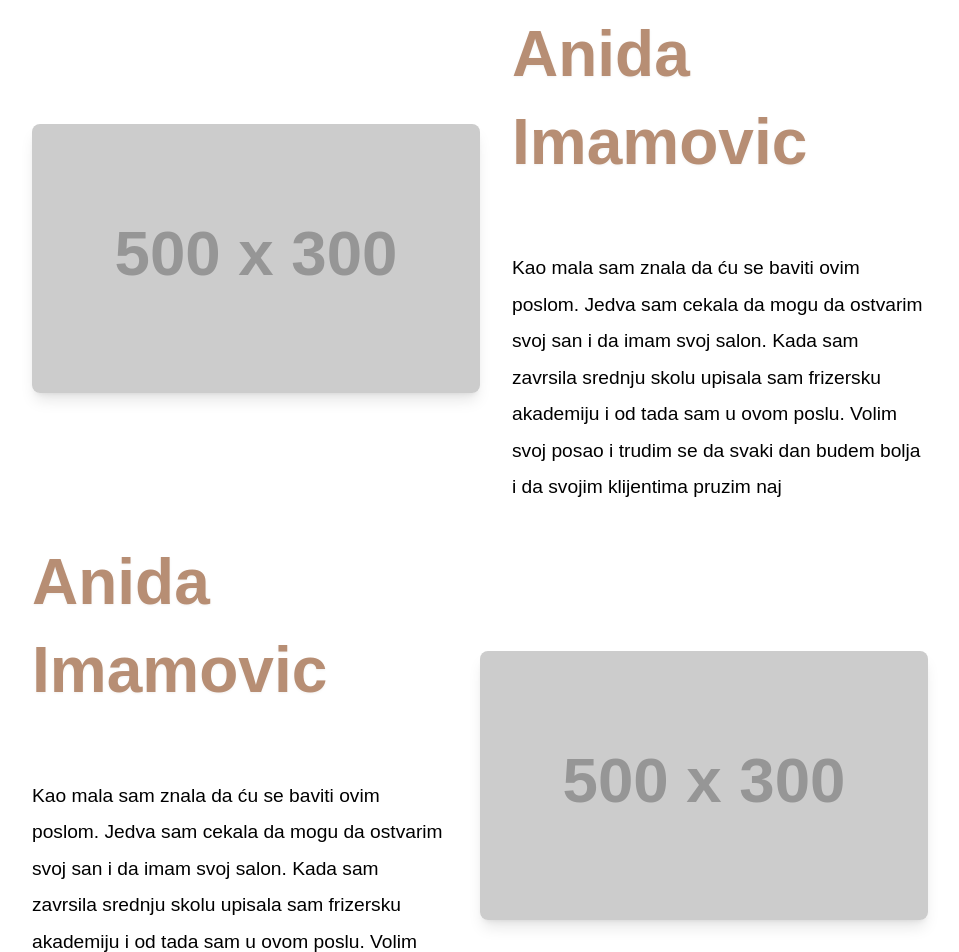
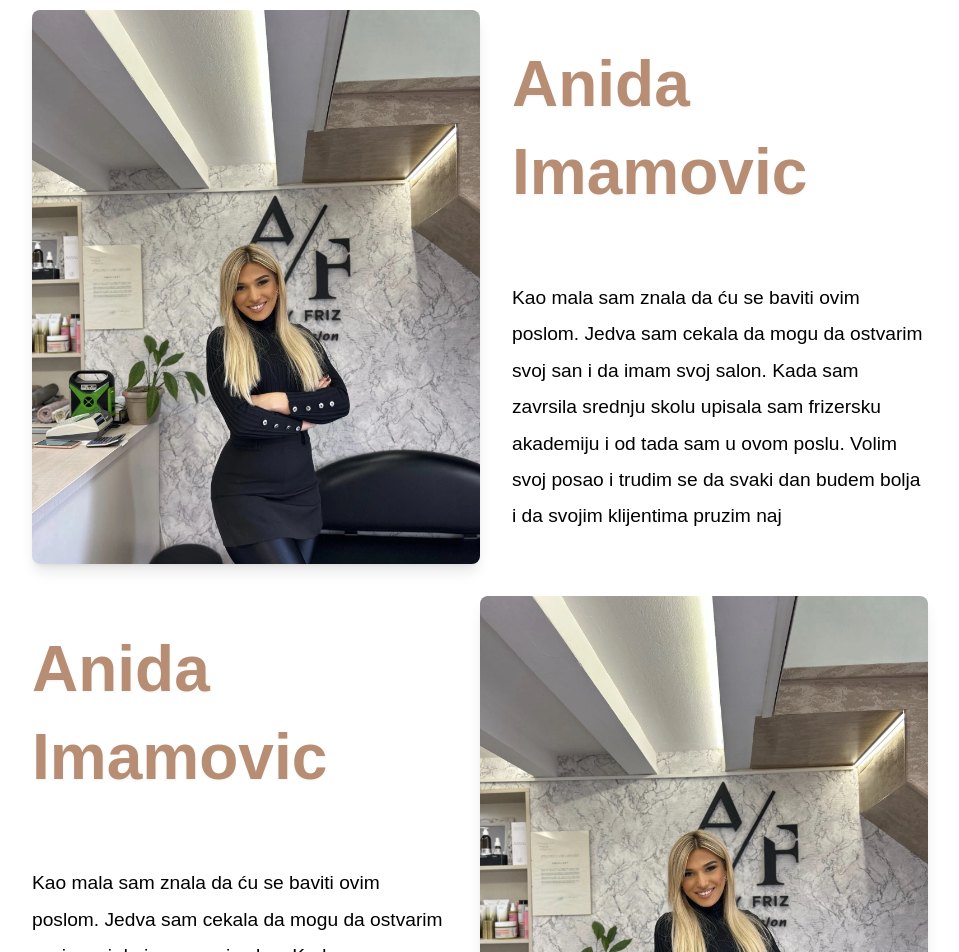
Before and after one commit to MeldinRadoncic/ancyfriz, a React (Create React App) app: page /anidaimamovic in a window 1280 px wide. Shown: the part 520-1472 px from the top of the page, without its empty margins (160-1119 px from the left). Built offline with nearby package versions, Linux system fonts and the light colour scheme.

Commit message:
Adding images and update styles

```diff
--- a/src/Components/Pages/AnidaPage/AnidaPage.jsx
+++ b/src/Components/Pages/AnidaPage/AnidaPage.jsx
@@ -17,7 +17,7 @@ const AnidaPage = () => {
         <div className='container mx-auto px-8 lg:px-24'>
           {/* Image and Text Section */}
           <ImageTextBlock
-            imageSrc='https://via.placeholder.com/500x300'
+            imageSrc='./images/AboutMePage/anidaimamovicsalon.webp'
             altText='Vlasnica Salona Anida Imamovic'
             title='Anida Imamovic'
             description='Kao mala sam znala da ću se baviti ovim poslom. Jedva sam cekala da mogu da ostvarim svoj san i da imam svoj salon. Kada sam zavrsila srednju skolu upisala sam frizersku akademiju i od tada sam u ovom poslu. Volim svoj posao i trudim se da svaki dan budem bolja i da svojim klijentima pruzim naj'
@@ -27,7 +27,7 @@ const AnidaPage = () => {
         <div className='container mx-auto px-8 lg:px-24'>
           {/* Image and Text Section */}
           <ImageTextBlock
-            imageSrc='https://via.placeholder.com/500x300'
+            imageSrc='./images/AboutMePage/anidaimamovicsalon.webp'
             reverse={true}
             altText='Vlasnica Salona Anida Imamovic'
             title='Anida Imamovic'
```
